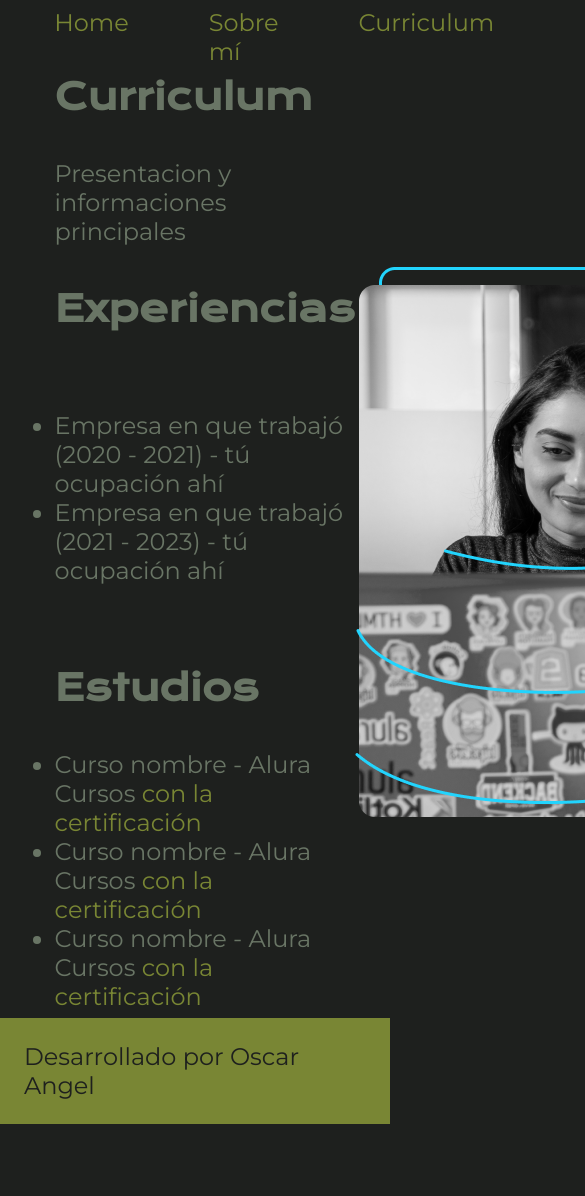
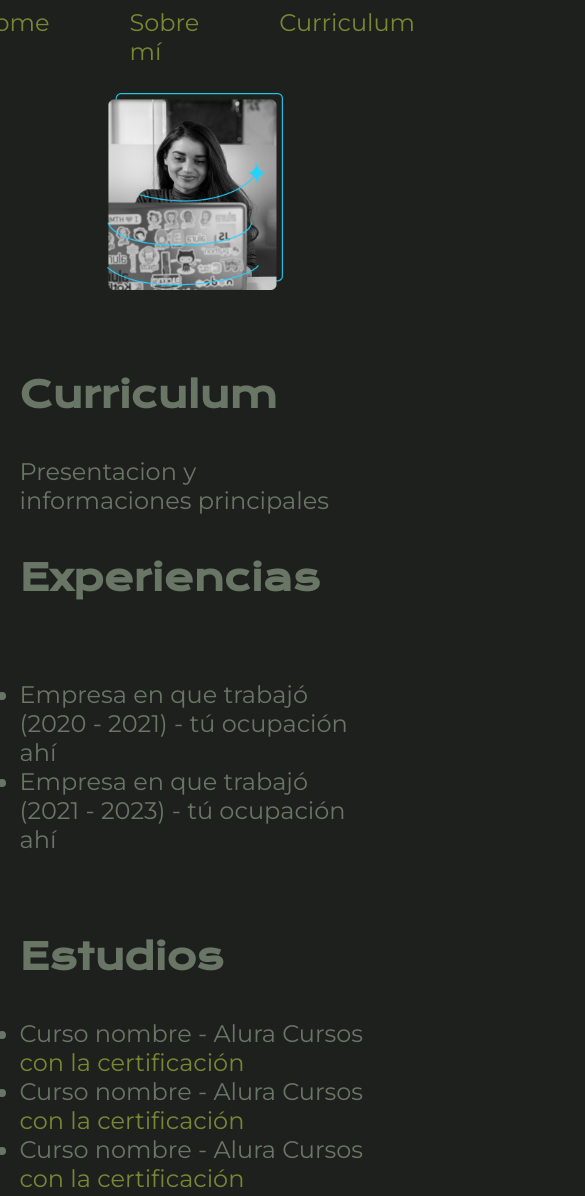
Before and after one commit to kyosukeTamu/AluraHTML, a plain HTML site: page curriculum.html in a window 390 px wide. Shown: the top 1196 px of the page, 585 px wide, since content can reach past the window. Before the commit the page ends 1124 px from the top, so only its background shows below. Drawn offline with nearby package versions, Linux system fonts and the light colour scheme.

Commit message:
Terminado

```diff
--- a/curriculum.html
+++ b/curriculum.html
@@ -7,7 +7,7 @@
     <title>Curriculum</title>
 </head>
 <body>
-    <header class="header_curriculum">
+    <header class="header">
         <nav class="header_menu">
             <a class="header_menu_link" href="index.html">Home</a>
             <a class="header_menu_link" href="about.html">Sobre mí</a>
@@ -36,9 +36,9 @@
                     </ul>
                 </div>
         </section>
-        <img src="./assets/Imagem.png" alt="Imagen de Ana García">
+        <img class="presentacion_img" src="./assets/Imagem.png" alt="Imagen de Ana García">
     </main>
-    <footer class="footer_curruculum">
+    <footer class="footer">
         <p>Desarrollado por Oscar Angel</p>
     </footer>
 
--- a/styles/style.css
+++ b/styles/style.css
@@ -28,14 +28,6 @@ body{
 .header{
     padding: 2% 0% 0% 14%;
 }
-.header_about{
-    padding: 0% 0% 0% 14%;
-    margin-top: 0.0625rem;
-}
-.header_curriculum {
-    padding: 2% 0% 0% 13.88%;
-
-}
 .header_menu{
     display: flex;
     gap: 80px;
@@ -47,15 +39,19 @@ body{
     text-decoration: none;
     color: var(--color-terciario);
 }
+.header_menu_link:hover {
+    color: var(--color-secundario);
+}
 .presentacion {
     display: flex;
     align-items: center;
     padding: 2%  14%;
     justify-content: space-between;
     flex: 1;
+    gap: 82px;
 }
 .presentacion_Contenido{
-    width: 615px;
+    width: 50%;
     display: flex;
     flex-direction: column;
     gap: 40px;
@@ -96,7 +92,7 @@ body{
     font-weight: 400;
 }
 .presentacion_Contenido_linkeadores__botones{
-    width: 378px;
+    width: 50%;
     border: 2px solid var(--color-terciario);
     color: var(--color-secundario);
     text-align: center;
@@ -113,24 +109,37 @@ body{
 .presentacion_Contenido_linkeadores__botones:hover  {
     background-color: var(--color-hover-boton);
     color: var(--color-terciario);
-    width: 400px;
+    width: 60%;
     cursor: pointer;
+}
+.presentacion_img {
+    width: 50%;
 }
 .footer {
     color: var(--color-primario);
     display: flex;
     justify-content: center;
     background-color: var(--color-terciario);
-    padding: 1.4rem;
+    padding: 0.4rem;
     font-size: 1.5rem;
     font-family: var(--fuente-monserrat);
 }
-.footer_curruculum {
-    color: var(--color-primario);
-    display: flex;
-    justify-content: center;
-    background-color: var(--color-terciario);
-    padding: 1.5rem;
-    font-size: 1.5rem;
-    font-family: var(--fuente-monserrat);
+
+@media (max-width: 1200px) {
+
+    .header{
+        padding: 2%;
+    }
+    .header_menu{
+        justify-content: center;
+    }
+    .presentacion{
+        display: flex;
+        flex-direction: column-reverse;
+        padding: 5%;
+    }
+    .presentacion_Contenido{
+        width: auto;
+    }
+
 }
```
Also changed, not shown: about.html (+1 -1 lines), index.html (+1 -1 lines).
